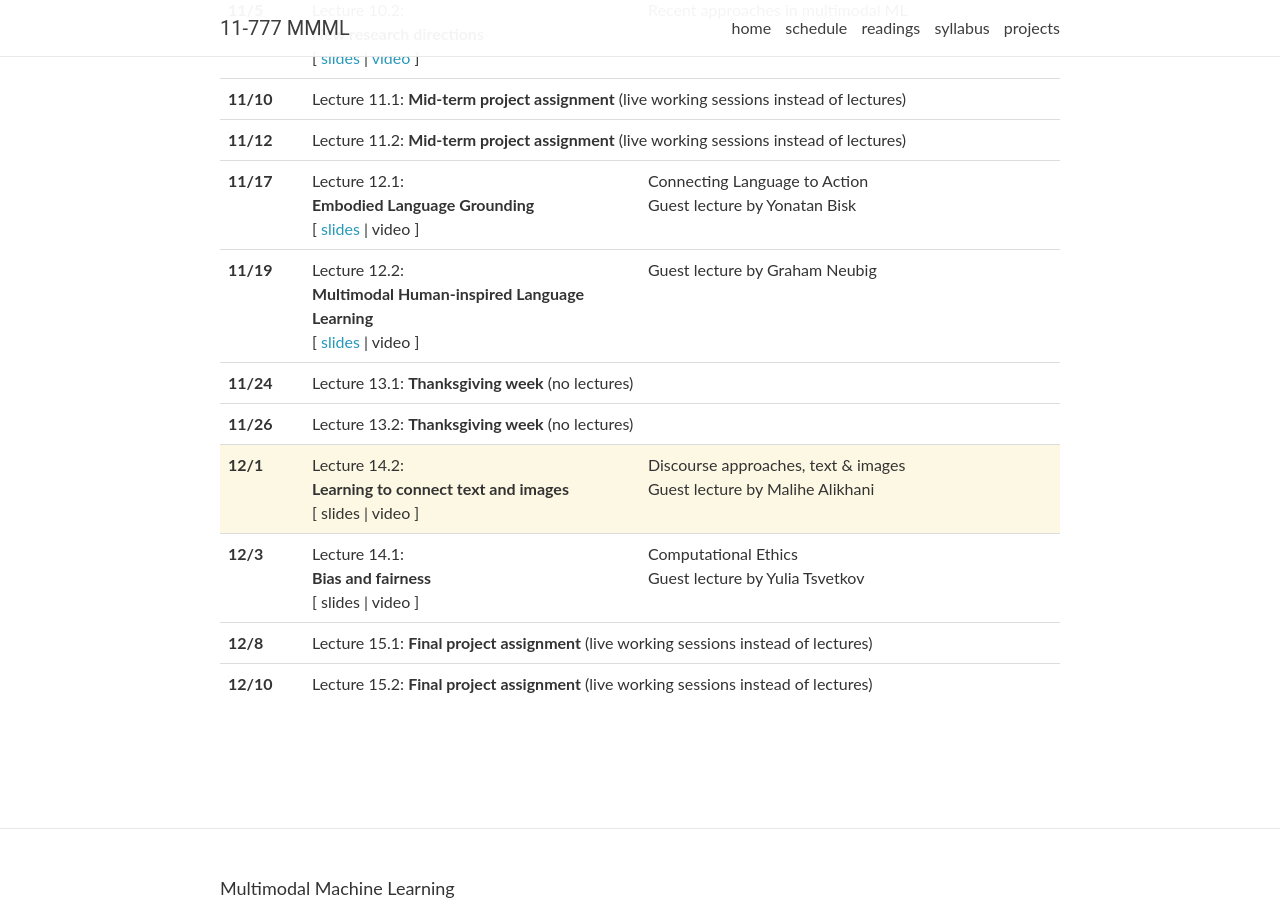
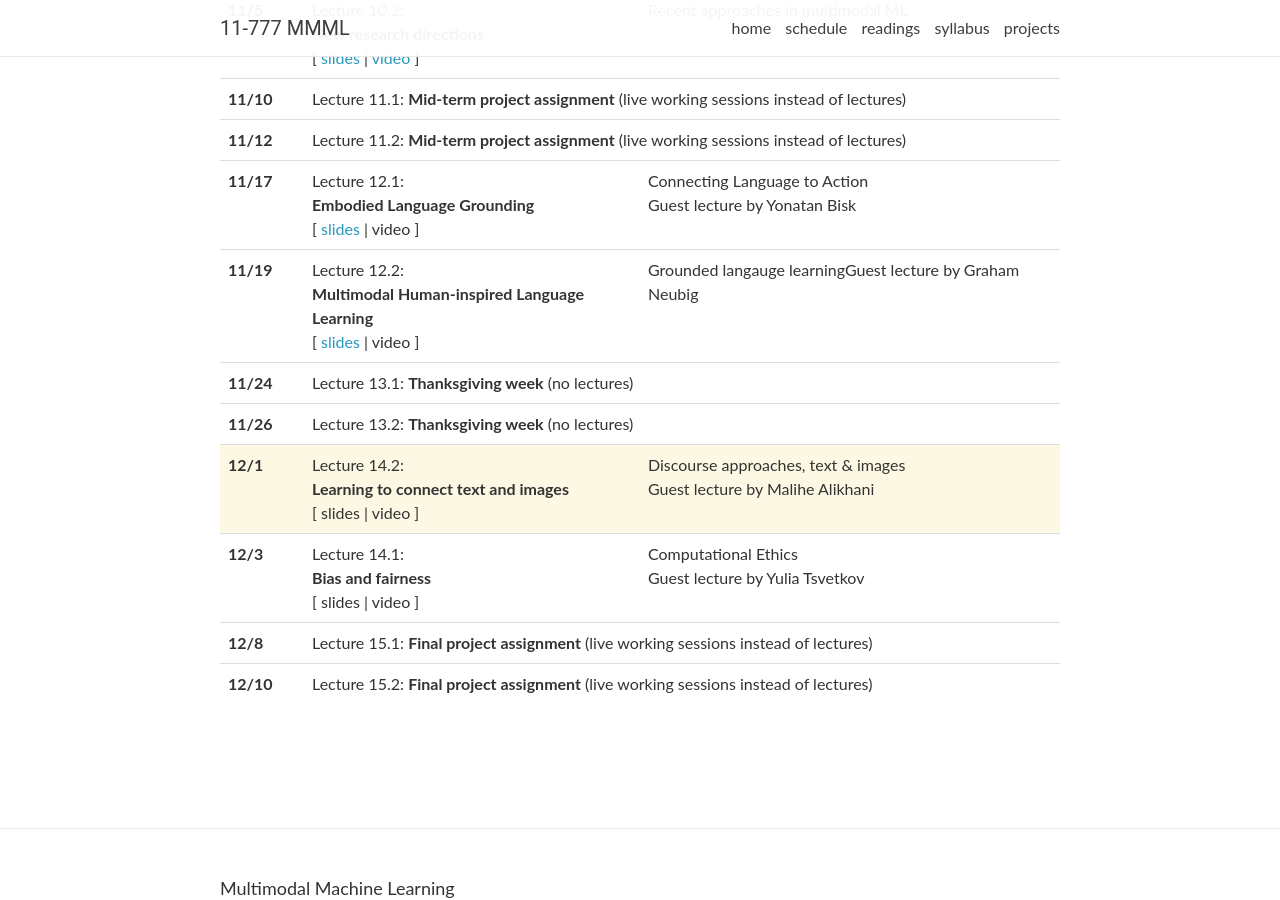
Before and after one commit to CMU-MultiComp-Lab/mmml-course, a Jekyll site: the page built from _pages/schedule.md, in a window 1280 px wide and 900 px high, scrolled down 1819 px. Built offline with Jekyll 4.4.1, drawn with Linux system fonts in a browser that asks for light colours; nearby versions of some CDN libraries; comment, search, counter and statistics services are not loaded.

Commit message:
Update lectures.yml

```diff
--- a/_data/lectures.yml
+++ b/_data/lectures.yml
@@ -276,6 +276,7 @@
   slides: "https://piazza.com/class_profile/get_resource/kcnr11wq24q6z7/khpa65fn75i56o"
   video:
   topics:
+    - Grounded langauge learning
     - Guest lecture by Graham Neubig
   readings:
   logistics:
```
